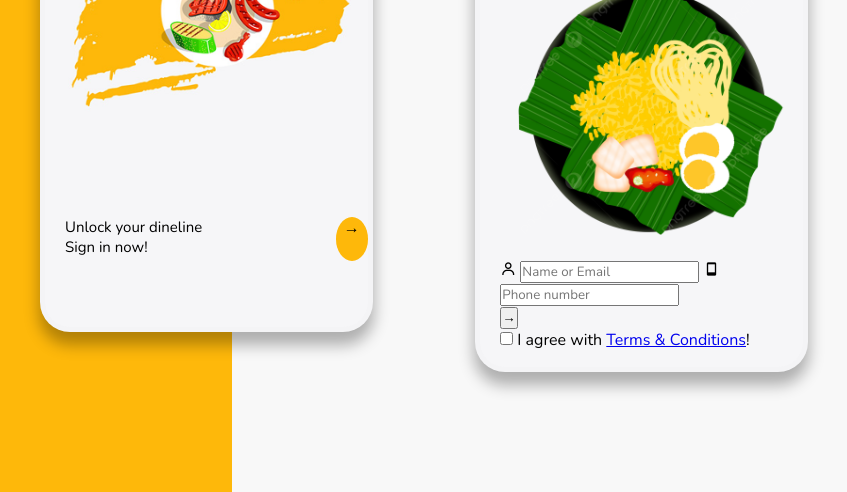
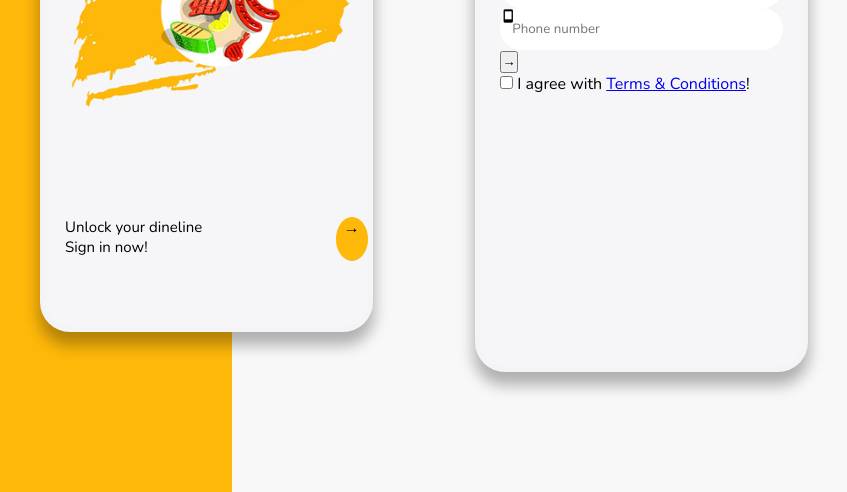
Before and after one commit to yascneves/login-white-yellow, a plain HTML site: page index.html in a window 1280 px wide. Shown: the part 308-800 px from the top of the page, without its empty margins (216-1063 px from the left). Drawn offline with nearby package versions, Linux system fonts and the light colour scheme.

Commit message:
alterações css

```diff
--- a/index.html
+++ b/index.html
@@ -36,7 +36,7 @@
           <div class="content">
             <h1>Welcome!</h1>
             <p>Sign in to Continue</p>
-            <img src="./img/food-illustration.png" alt="ilustração de lanche" />
+            <img src="./img/food-illustration.png" alt="ilustração de lanche" class="image-small"/>
           </div>
 
           <div class="login">
--- a/style.css
+++ b/style.css
@@ -50,6 +50,13 @@ span{
   width: 100%;
 }
 
+.second-container .image-small{
+  position: absolute;
+  top: 10%;
+  right: 0;
+  width: 35%;
+}
+
 .first-container{
   position: absolute;
   top: 10%;
@@ -98,3 +105,15 @@ h1{
   border-radius: 100%;
   text-align: center;
 }
+
+.login input{
+  width: 100%;
+  background-color: #fff;
+  border-color: transparent;
+  border-radius: 40px;
+  padding: 10px;
+}
+
+.login i{
+  position: absolute;
+}
```
Also changed, not shown: img/yellow-paint.jpg (added).
